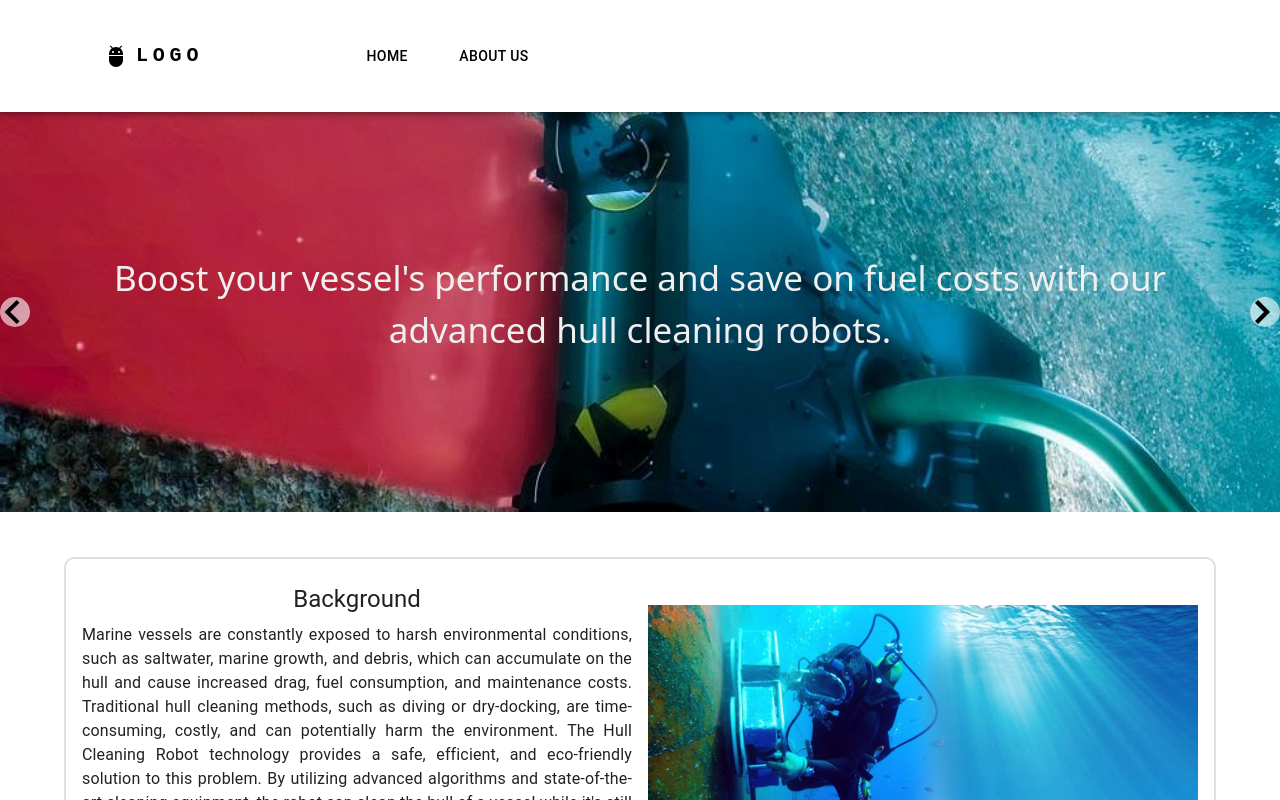
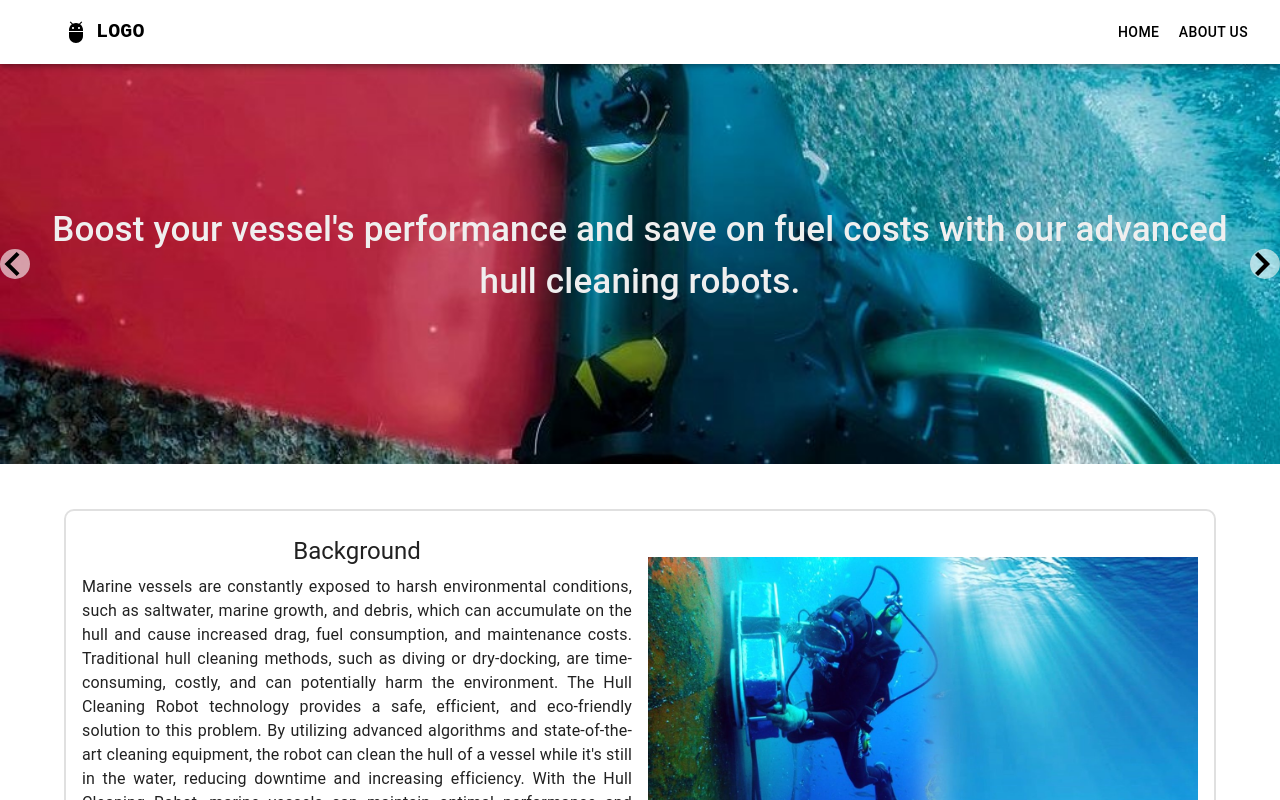
Before and after one commit to Nihu3346/hull-cleaning-robot, a React (Create React App) app: page / in a window 1280 px wide. Shown: the top 800 px of the page. Built offline with nearby package versions, Linux system fonts and the light colour scheme.

Commit message:
Navbar improved to responsive

```diff
--- a/src/App.js
+++ b/src/App.js
@@ -1,7 +1,6 @@
 import Home from "./Components/Pages/Home";
 import AboutUS from "./Components/Pages/AboutUs";
-import Navbar from "./Components/Navbar/Navbar";
-import Particle from "./Components/Particle/Particle";
+import DrawerAppBar from "./Components/Navbar/Navbar";
 import "bootstrap/dist/css/bootstrap.min.css";
 import "bootstrap/dist/js/bootstrap.bundle.min.js";
 import { BrowserRouter as Router, Routes, Route } from "react-router-dom";
@@ -11,7 +10,7 @@ import Footer from "./Components/Navbar/Footer";
 function App() {
   return (
     <Router>
-      <Navbar />
+      <DrawerAppBar />
       <Routes>
         <Route exact path="/" element={<Home />} />
         <Route path="/aboutus" element={<AboutUS />} />
--- a/src/Components/Navbar/Navbar.js
+++ b/src/Components/Navbar/Navbar.js
@@ -1,37 +1,103 @@
+import PropTypes from "prop-types";
+import { Link } from "react-router-dom";
+import MenuIcon from "@mui/icons-material/Menu";
+import AdbIcon from "@mui/icons-material/Adb";
 import {
   AppBar,
   Box,
-  Button,
-  Container,
+  CssBaseline,
+  Divider,
+  Drawer,
+  IconButton,
+  List,
+  ListItem,
+  ListItemButton,
+  ListItemText,
   Toolbar,
   Typography,
+  Button,
 } from "@mui/material";
-import React from "react";
-import AdbIcon from "@mui/icons-material/Adb";
-import { Link } from "react-router-dom";
+import { useState } from "react";
 
-const pages = [
-  "Homepage",
-  "Our Algorithms",
-  "Get a Quote",
-  "About us",
-  "Contact us",
-  "Careers",
-  "Find us on Linkdin",
+const drawerWidth = 240;
+
+const navItems = [
+  { name: "Home", link: "/" },
+  { name: "About Us", link: "/aboutus" },
 ];
 
-const Navbar = () => {
-  const [anchorElNav, setAnchorElNav] = React.useState(null);
+const DrawerAppBar = (props) => {
+  const { window } = props;
+  const [mobileOpen, setMobileOpen] = useState(false);
 
-  const handleCloseNavMenu = () => {
-    setAnchorElNav(null);
+  const handleDrawerToggle = () => {
+    setMobileOpen((prevState) => !prevState);
   };
 
+  const drawer = (
+    <Box onClick={handleDrawerToggle} sx={{ textAlign: "center" }}>
+      <Box
+        sx={{ display: "flex", alignItems: "center", justifyContent: "center" }}
+      >
+        <AdbIcon />
+        <Typography
+          variant="h6"
+          sx={{
+            my: 2,
+            fontFamily: "monospace",
+            fontWeight: 700,
+            color: "black",
+          }}
+        >
+          LOGO
+        </Typography>
+      </Box>
+
+      <Divider sx={{ backgroundColor: "black" }} />
+      <List>
+        {navItems.map((item) => (
+          <ListItem key={item.name}>
+            <ListItemButton
+              sx={{
+                display: "flex",
+                justifyContent: "center",
+                "&:hover": {
+                  backgroundColor: "#ADDFFF",
+                  // cursor: "pointer",
+                },
+              }}
+            >
+              <Link to={item.link} style={{ textDecoration: "none" }}>
+                <ListItemText
+                  sx={{
+                    color: "black",
+                  }}
+                  primary={item.name}
+                />
+              </Link>
+            </ListItemButton>
+          </ListItem>
+        ))}
+      </List>
+    </Box>
+  );
+
+  const container =
+    window !== undefined ? () => window().document.body : undefined;
+
   return (
-    <>
-      <AppBar position="sticky" style={{ backgroundColor: "#ffffff" }}>
-        <Container maxWidth="xl">
-          <Toolbar disableGutters sx={{ mx: 5, my: 3 }}>
+    <Box sx={{ display: "flex" }}>
+      <CssBaseline />
+      <AppBar component="nav" style={{ backgroundColor: "#ffffff" }}>
+        <Toolbar>
+          <IconButton
+            aria-label="open drawer"
+            edge="start"
+            onClick={handleDrawerToggle}
+            sx={{ mr: 2, display: { sm: "none" } }}
+          >
+            <MenuIcon />
+          </IconButton>
           <AdbIcon
             sx={{
               display: { xs: "none", md: "flex", color: "black" },
@@ -41,33 +107,23 @@ const Navbar = () => {
           />
           <Typography
             variant="h6"
-              noWrap
-              component="a"
-              href="/"
+            component="div"
             sx={{
-                mr: 2,
-                display: { xs: "none", md: "flex" },
+              flexGrow: 1,
+              display: { xs: "none", sm: "block" },
               fontFamily: "monospace",
               fontWeight: 700,
-                letterSpacing: ".3rem",
               color: "black",
-                textDecoration: "none",
             }}
           >
             LOGO
           </Typography>
-
-            <Box
-              sx={{ ml: 15, flexGrow: 1, display: { xs: "none", md: "flex" } }}
-            >
+          <Box sx={{ display: { xs: "none", sm: "block" } }}>
             <Link to="/" style={{ textDecoration: "none" }}>
               <Button
                 key="Home"
-                  onClick={handleCloseNavMenu}
                 sx={{
-                    mx: 2,
                   color: "black",
-                    display: "block",
                   ":hover": {
                     color: "primary.main",
                   },
@@ -79,11 +135,8 @@ const Navbar = () => {
             <Link to="/aboutus" style={{ textDecoration: "none" }}>
               <Button
                 key="aboutus"
-                  onClick={handleCloseNavMenu}
                 sx={{
-                    mx: 2,
                   color: "black",
-                    display: "block",
                   ":hover": {
                     color: "primary.main",
                   },
@@ -94,10 +147,37 @@ const Navbar = () => {
             </Link>
           </Box>
         </Toolbar>
-        </Container>
       </AppBar>
-    </>
+      <Box component="nav">
+        <Drawer
+          container={container}
+          variant="temporary"
+          open={mobileOpen}
+          onClose={handleDrawerToggle}
+          ModalProps={{
+            keepMounted: true, // Better open performance on mobile.
+          }}
+          sx={{
+            display: { xs: "block", sm: "none" },
+            "& .MuiDrawer-paper": {
+              boxSizing: "border-box",
+              width: drawerWidth,
+            },
+          }}
+        >
+          {drawer}
+        </Drawer>
+      </Box>
+    </Box>
   );
 };
 
-export default Navbar;
+DrawerAppBar.propTypes = {
+  /**
+   * Injected by the documentation to work in an iframe.
+   * You won't need it on your project.
+   */
+  window: PropTypes.func,
+};
+
+export default DrawerAppBar;
--- a/src/Components/Pages/Home.js
+++ b/src/Components/Pages/Home.js
@@ -7,12 +7,13 @@ import ship6 from "../Images/ship6.jpg";
 import hullcleaner from "../Images/hullcleaner.jpg"
 import robo from "../Images/robo.png"
 import marine from "../Images/marine.png"
-import { Grid, Typography, CardContent, Card } from "@mui/material";
+import { Grid, Typography, CardContent, Card, Box } from "@mui/material";
 import InfoPanelA from "./InfoPanel-a";
 import InfoPanelB from "./InfoPanel-b";
-import "./../CSS/InfoPanel.css";
 import AboutUS from "./AboutUs";
 import InfoPanelD from "./InfoPage-d";
+import "./../CSS/InfoPanel.css";
+
 
 const spanStyle = {
   padding: "50px",
@@ -82,7 +83,10 @@ function InformationSection({ image, title, description, imageOnLeft }) {
 
 const Home = () => {
   return (
-    <div className="slide-container">
+    <Box sx={{
+        flexGrow: 1,
+        mt: 8
+      }}>
       <Fade>
         {slideImages.map((slideImage, index) => (
           <div key={index}>
@@ -146,7 +150,7 @@ const Home = () => {
         <div className="panel-c">
           <AboutUS />
         </div>
-    </div>
+    </Box>
   );
 };
 export default Home;
```
Lines whose indentation alone changed are shown as unchanged.
